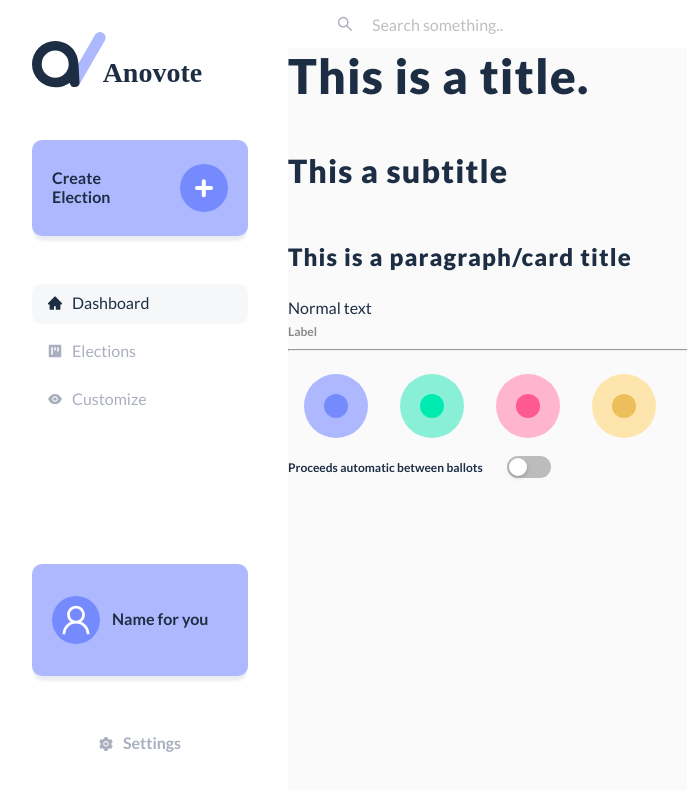
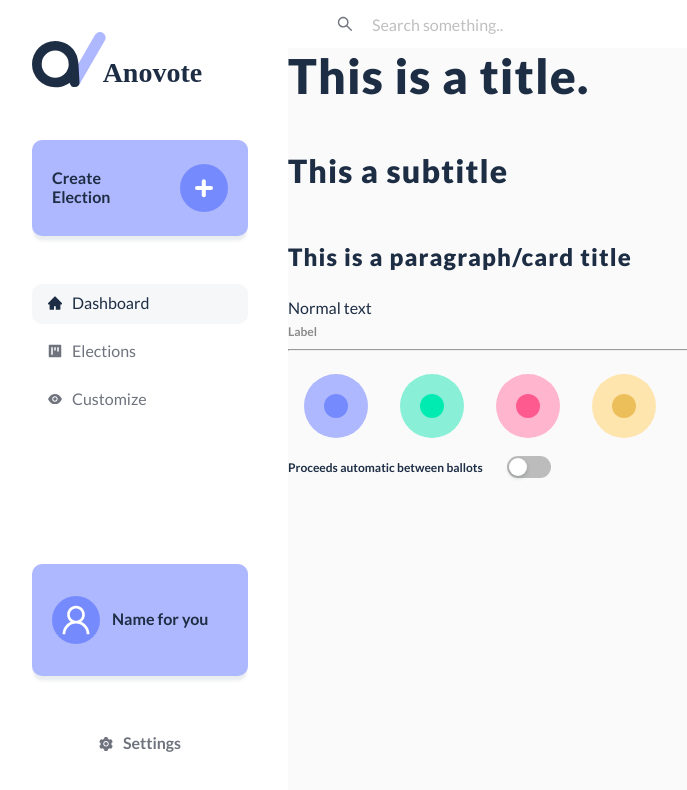
Before and after one commit to anovote/frontend, a React (Create React App) app: page / in a window 1280 px wide. Shown: the top 790 px of the page, without its empty margins (8-695 px from the left). Built offline with nearby package versions, Linux system fonts and the light colour scheme.

Commit message:
fix contrast for darker-grey color

```diff
--- a/src/style/scss/anovote/core/_colors.scss
+++ b/src/style/scss/anovote/core/_colors.scss
@@ -9,7 +9,7 @@ $alternate-color: #f5f7f8;
 $border-color: #f5f5f5;
 $shadow-color: #eaedf0;
 $light-grey: #d8d8d8;
-$darker-grey: #aaafbf;
+$darker-grey: #6f737d;
 
 // COLORS
 $main-light: #aeb8fe;
```
